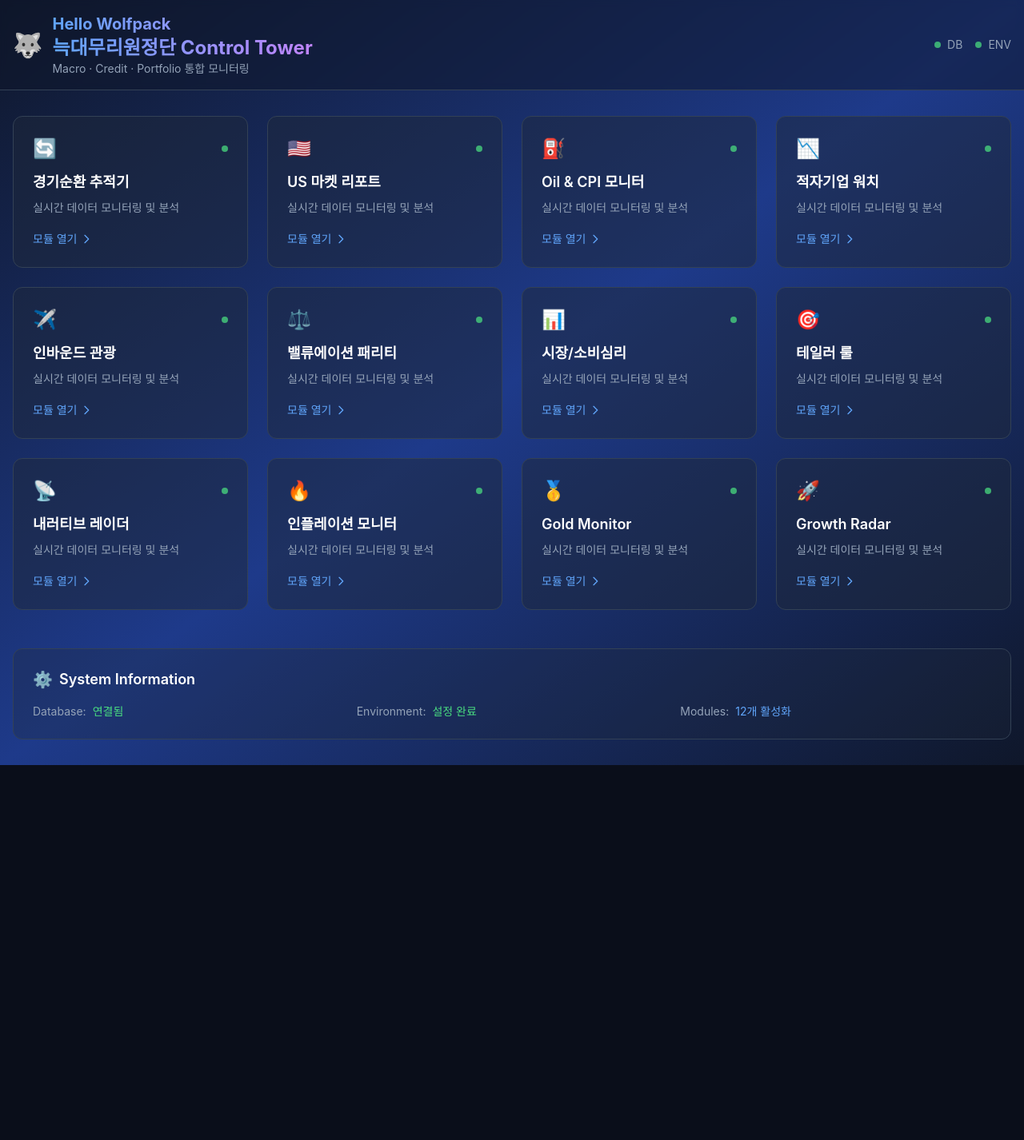
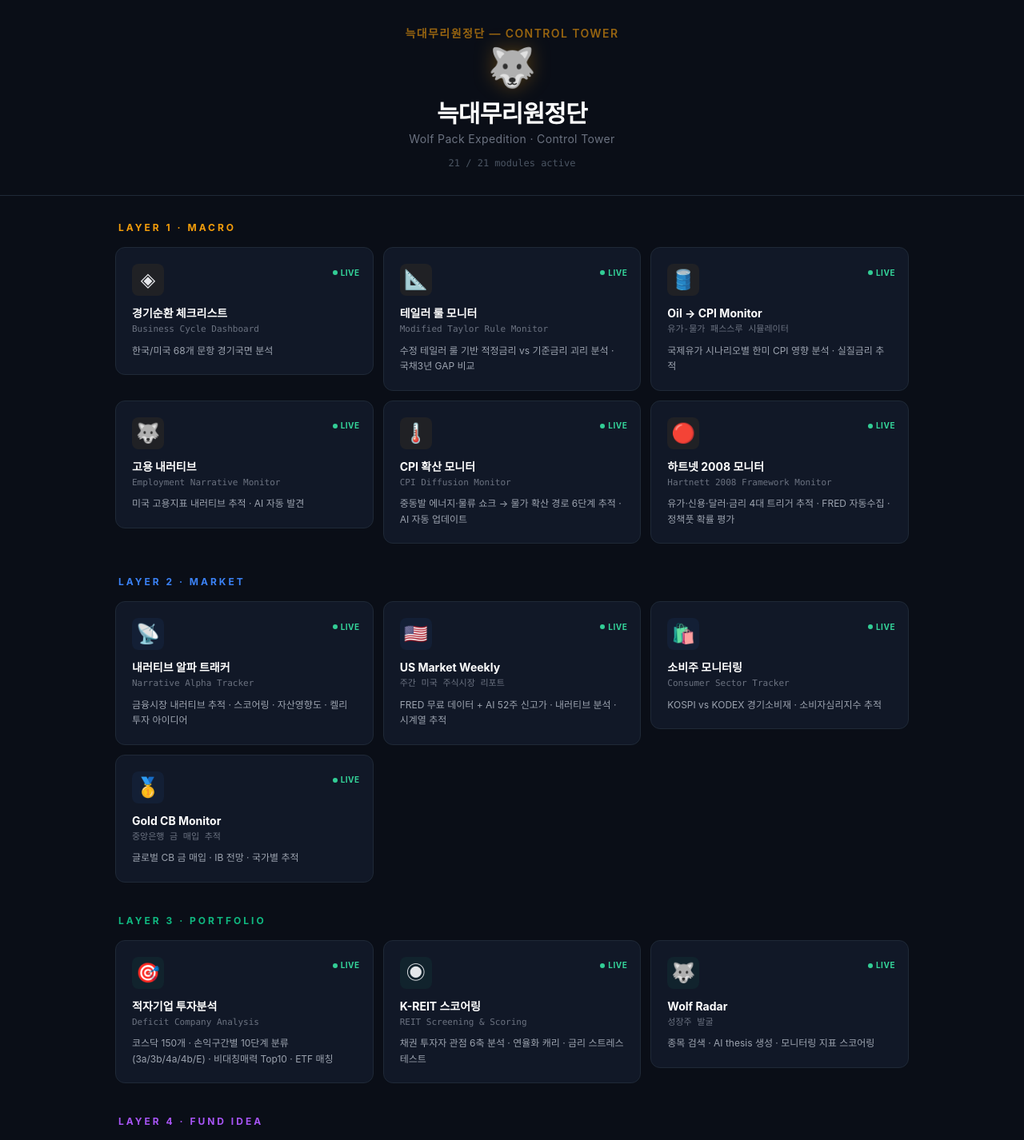
Before and after one commit to mib7514/wolfpack, a Next.js app: page / in a window 1280 px wide. Shown: the top 1426 px of the page at 80% size. Before the commit the page ends 957 px from the top, so only its background shows below. Built offline with nearby package versions, Linux system fonts and the light colour scheme; no server answers; the database is empty.

Commit message:
Revert "[Agent] Added "Hello Wolfpack" h1 tag to the main page header section"
This reverts commit deae7ee4c1b93a72f94efd0df0c8247926297f93.

```diff
--- a/app/page.js
+++ b/app/page.js
@@ -1,153 +1,431 @@
-'use client';
-import { useState, useEffect } from 'react';
-import { createClient } from '@supabase/supabase-js';
+"use client";
 
-const supabase = createClient(
-  process.env.NEXT_PUBLIC_SUPABASE_URL,
-  process.env.NEXT_PUBLIC_SUPABASE_ANON_KEY
-);
+import { useState, useCallback } from "react";
+import Link from "next/link";
 
 const MODULES = [
-  { id: 'business-cycle', name: '경기순환 추적기', emoji: '🔄', path: '/modules/business-cycle', color: 'from-blue-500 to-purple-500' },
-  { id: 'us-market', name: 'US 마켓 리포트', emoji: '🇺🇸', path: '/modules/us-market', color: 'from-green-500 to-teal-500' },
-  { id: 'oil-cpi', name: 'Oil & CPI 모니터', emoji: '⛽', path: '/modules/oil-cpi', color: 'from-amber-500 to-orange-500' },
-  { id: 'deficit-watch', name: '적자기업 워치', emoji: '📉', path: '/modules/deficit-watch', color: 'from-red-500 to-pink-500' },
-  { id: 'inbound-tourism', name: '인바운드 관광', emoji: '✈️', path: '/modules/inbound-tourism', color: 'from-cyan-500 to-blue-500' },
-  { id: 'valuation-parity', name: '밸류에이션 패리티', emoji: '⚖️', path: '/modules/valuation-parity', color: 'from-indigo-500 to-purple-500' },
-  { id: 'market-consumer', name: '시장/소비심리', emoji: '📊', path: '/modules/market-consumer', color: 'from-emerald-500 to-green-500' },
-  { id: 'taylor-rule', name: '테일러 룰', emoji: '🎯', path: '/modules/taylor-rule', color: 'from-violet-500 to-purple-500' },
-  { id: 'narrative-radar', name: '내러티브 레이더', emoji: '📡', path: '/modules/narrative-radar', color: 'from-rose-500 to-pink-500' },
-  { id: 'inflation-monitor', name: '인플레이션 모니터', emoji: '🔥', path: '/modules/inflation-monitor', color: 'from-orange-500 to-red-500' },
-  { id: 'gold-monitor', name: 'Gold Monitor', emoji: '🥇', path: '/modules/gold-monitor', color: 'from-yellow-500 to-amber-500' },
-  { id: 'growth-radar', name: 'Growth Radar', emoji: '🚀', path: '/modules/growth-radar', color: 'from-teal-500 to-cyan-500' },
+  // ─── Layer 1: MACRO ───
+  {
+    id: "business-cycle",
+    name: "경기순환 체크리스트",
+    subtitle: "Business Cycle Dashboard",
+    icon: "◈",
+    description: "한국/미국 68개 문항 경기국면 분석",
+    path: "/modules/business-cycle",
+    layer: "macro",
+    status: "live",
+  },
+  {
+    id: "taylor-rule",
+    name: "테일러 룰 모니터",
+    subtitle: "Modified Taylor Rule Monitor",
+    icon: "📐",
+    description: "수정 테일러 룰 기반 적정금리 vs 기준금리 괴리 분석 · 국채3년 GAP 비교",
+    path: "/taylor-rule",
+    layer: "macro",
+    status: "live",
+  },
+  {
+    id: "oil-cpi",
+    name: "Oil → CPI Monitor",
+    subtitle: "유가-물가 패스스루 시뮬레이터",
+    icon: "🛢️",
+    description: "국제유가 시나리오별 한미 CPI 영향 분석 · 실질금리 추적",
+    path: "/modules/oil-cpi",
+    layer: "macro",
+    status: "live",
+  },
+  {
+    id: "employment-narrative",
+    name: "고용 내러티브",
+    subtitle: "Employment Narrative Monitor",
+    icon: "🐺",
+    description: "미국 고용지표 내러티브 추적 · AI 자동 발견",
+    path: "/modules/employment-narrative",
+    layer: "macro",
+    status: "live",
+  },
+  {
+    id: "inflation-monitor",
+    name: "CPI 확산 모니터",
+    subtitle: "CPI Diffusion Monitor",
+    icon: "🌡️",
+    description: "중동발 에너지·물류 쇼크 → 물가 확산 경로 6단계 추적 · AI 자동 업데이트",
+    path: "/modules/inflation-monitor",
+    layer: "macro",
+    status: "live",
+  },
+  {
+    id: "hartnett-monitor",
+    name: "하트넷 2008 모니터",
+    subtitle: "Hartnett 2008 Framework Monitor",
+    icon: "🔴",
+    description: "유가·신용·달러·금리 4대 트리거 추적 · FRED 자동수집 · 정책풋 확률 평가",
+    path: "/modules/hartnett-monitor",
+    layer: "macro",
+    status: "live",
+  },
+  // ─── Layer 2: MARKET ───
+  {
+    id: "narrative-tracker",
+    name: "내러티브 알파 트래커",
+    subtitle: "Narrative Alpha Tracker",
+    icon: "📡",
+    description: "금융시장 내러티브 추적 · 스코어링 · 자산영향도 · 켈리 투자 아이디어",
+    path: "/modules/narrative-tracker",
+    layer: "market",
+    status: "live",
+  },
+  {
+    id: "us-market",
+    name: "US Market Weekly",
+    subtitle: "주간 미국 주식시장 리포트",
+    icon: "🇺🇸",
+    description: "FRED 무료 데이터 + AI 52주 신고가 · 내러티브 분석 · 시계열 추적",
+    path: "/modules/us-market",
+    layer: "market",
+    status: "live",
+  },
+  {
+    id: "consumer-sector",
+    name: "소비주 모니터링",
+    subtitle: "Consumer Sector Tracker",
+    icon: "🛍️",
+    description: "KOSPI vs KODEX 경기소비재 · 소비자심리지수 추적",
+    path: "/modules/market",
+    layer: "market",
+    status: "live",
+  },
+  {
+    id: "gold-monitor",
+    name: "Gold CB Monitor",
+    subtitle: "중앙은행 금 매입 추적",
+    icon: "🥇",
+    description: "글로벌 CB 금 매입 · IB 전망 · 국가별 추적",
+    path: "/modules/gold-monitor",
+    layer: "market",
+    status: "live",
+  },
+  // ─── Layer 3: PORTFOLIO ───
+  {
+    id: "deficit-analysis",
+    name: "적자기업 투자분석",
+    subtitle: "Deficit Company Analysis",
+    icon: "🎯",
+    description: "코스닥 150개 · 손익구간별 10단계 분류(3a/3b/4a/4b/E) · 비대칭매력 Top10 · ETF 매칭",
+    path: "/modules/deficit-analysis",
+    layer: "portfolio",
+    status: "live",
+  },
+  {
+    id: "reit-scoring",
+    name: "K-REIT 스코어링",
+    subtitle: "REIT Screening & Scoring",
+    icon: "◉",
+    description: "채권 투자자 관점 6축 분석 · 연율화 캐리 · 금리 스트레스 테스트",
+    path: "/modules/reit-scoring",
+    layer: "portfolio",
+    status: "live",
+  },
+  {
+    id: "wolf-radar",
+    name: "Wolf Radar",
+    subtitle: "성장주 발굴",
+    icon: "🐺",
+    description: "종목 검색 · AI thesis 생성 · 모니터링 지표 스코어링",
+    path: "/modules/radar",
+    layer: "portfolio",
+    status: "live",
+  },
+  // ─── Layer 4: FUND IDEA ───
+  {
+    id: "fund-ideas",
+    name: "역목표전환형",
+    subtitle: "BCP-Powered Reverse Target Conversion",
+    icon: "💡",
+    description: "베스트크레딧플러스 기반 원금보존형 · 경과수익 한도 내 주식 투자 전략",
+    path: "/modules/fund-ideas",
+    layer: "fund-idea",
+    status: "live",
+  },
+  {
+    id: "becpl-shield",
+    name: "베크플 MDD Shield",
+    subtitle: "BECPL Drawdown Protector",
+    icon: "🛡️",
+    description: "베스트크레딧플러스 + 만기매칭 구조 마이너스 방어 설계",
+    path: "/modules/becpl-shield",
+    layer: "fund-idea",
+    status: "live",
+  },
+  {
+    id: "barbell-mdd",
+    name: "베크플 바벨 MDD방어형",
+    subtitle: "Barbell MDD Defense Designer",
+    icon: "⚖️",
+    description: "만기매칭 + 베크플 + 장기국채 바벨, 6시나리오 MDD 방어 설계",
+    path: "/modules/barbell-mdd",
+    layer: "fund-idea",
+    status: "live",
+  },
+  // ─── Layer 5: BEST CREDIT PLUS (PIN 보호) ───
+  {
+    id: "alpha-cockpit",
+    name: "Alpha Cockpit",
+    subtitle: "BCP Alpha Generation Dashboard",
+    icon: "🎛️",
+    description: "베스트크레딧플러스 알파 생성 전략 · 포트폴리오 최적화",
+    path: "/modules/alpha-cockpit",
+    layer: "bcp",
+    status: "live",
+  },
+  {
+    id: "duration-commander",
+    name: "Duration Commander",
+    subtitle: "Duration & Rate Strategy",
+    icon: "⏱️",
+    description: "듀레이션 전략 시뮬레이션 · 금리 시나리오별 포지션 설계",
+    path: "/modules/rate-scenario",
+    layer: "bcp",
+    status: "live",
+  },
+  {
+    id: "regime-detector",
+    name: "Regime Detector",
+    subtitle: "Market Regime Classification",
+    icon: "🔬",
+    description: "시장 국면 자동 분류 · 레짐 전환 감지 · 전략 스위칭",
+    path: "/modules/regime-detector",
+    layer: "bcp",
+    status: "live",
+  },
+    // ─── Layer 6: RA ───
+  {
+    id: "ra-yield",
+    name: "금리차트",
+    subtitle: "Research Assistant",
+    icon: "📊",
+    description: "PT용 금리·크레딧 스프레드 차트 생성 도구",
+    path: "/modules/ra",
+    layer: "ra",
+    status: "live",
+  },
+  {
+    id: "ra-cpi",
+    name: "CPI 차트",
+    subtitle: "US & Korea CPI Monitor",
+    icon: "🌡️",
+    description: "미국·한국 CPI YoY/MoM 추이 · FRED/ECOS 연동",
+    path: "/modules/ra-cpi",
+    layer: "ra",
+    status: "live",
+  },
 ];
 
-function StatusDot({ status }) {
-  const colors = {
-    active: 'bg-green-400',
-    warning: 'bg-yellow-400',
-    error: 'bg-red-400',
-    unknown: 'bg-gray-400'
-  };
-  return <div className={`w-2 h-2 rounded-full ${colors[status]} animate-pulse`} />;
-}
+const LAYERS = [
+  { id: "macro", label: "Layer 1 · MACRO", color: "#f59e0b" },
+  { id: "market", label: "Layer 2 · MARKET", color: "#3b82f6" },
+  { id: "portfolio", label: "Layer 3 · PORTFOLIO", color: "#10b981" },
+  { id: "fund-idea", label: "Layer 4 · FUND IDEA", color: "#a855f7" },
+  { id: "bcp", label: "Layer 5 · BEST CREDIT PLUS", color: "#ec4899", locked: true },
+  { id: "ra", label: "Layer 6 · RA", color: "#0046ff" },
+];
 
 export default function ControlTower() {
-  const [systemStatus, setSystemStatus] = useState({});
+  const liveCount = MODULES.filter((m) => m.status === "live").length;
+  const totalCount = MODULES.length;
 
-  useEffect(() => {
-    checkSystemStatus();
-  }, []);
+  // BCP PIN state
+  const [bcpUnlocked, setBcpUnlocked] = useState(false);
+  const [showPinModal, setShowPinModal] = useState(false);
+  const [pinInput, setPinInput] = useState("");
+  const [pinError, setPinError] = useState("");
 
-  const checkSystemStatus = async () => {
-    const status = {};
+  const handlePinSubmit = useCallback(() => {
+    if (pinInput === "bcplus") {
+      setBcpUnlocked(true);
+      setShowPinModal(false);
+      setPinInput("");
+      setPinError("");
+      sessionStorage.setItem("wolfpack_bcp_unlocked", "true");
+    } else {
+      setPinError("PIN이 일치하지 않습니다");
+    }
+  }, [pinInput]);
 
-    // Check Supabase connection
-    try {
-      const { data, error } = await supabase.from('cycle_data').select('*').limit(1);
-      status.database = error ? 'error' : 'active';
-    } catch {
-      status.database = 'error';
+  // Check session on mount
+  useState(() => {
+    if (typeof window !== "undefined" && sessionStorage.getItem("wolfpack_bcp_unlocked") === "true") {
+      setBcpUnlocked(true);
     }
-
-    // Check environment variables
-    status.env = (process.env.NEXT_PUBLIC_SUPABASE_URL && process.env.NEXT_PUBLIC_SUPABASE_ANON_KEY)
-      ? 'active' : 'warning';
-
-    setSystemStatus(status);
-  };
+  });
 
   return (
-    <div className="min-h-screen bg-gradient-to-br from-slate-900 via-blue-900 to-slate-900 text-white">
-      {/* Header */}
-      <header className="border-b border-slate-700 bg-slate-900/50 backdrop-blur-sm sticky top-0 z-50">
-        <div className="max-w-7xl mx-auto px-4 py-4">
-          <div className="flex items-center justify-between">
-            <div className="flex items-center space-x-3">
-              <div className="text-3xl">🐺</div>
-              <div>
-                <h1 className="text-xl font-bold bg-gradient-to-r from-blue-400 to-purple-400 bg-clip-text text-transparent">
-                  Hello Wolfpack
-                </h1>
-                <h1 className="text-2xl font-bold bg-gradient-to-r from-blue-400 to-purple-400 bg-clip-text text-transparent">
-                  늑대무리원정단 Control Tower
-                </h1>
-                <p className="text-sm text-slate-400">Macro · Credit · Portfolio 통합 모니터링</p>
-              </div>
-            </div>
-            <div className="flex items-center space-x-4">
-              <div className="flex items-center space-x-2">
-                <StatusDot status={systemStatus.database} />
-                <span className="text-sm text-slate-400">DB</span>
-              </div>
-              <div className="flex items-center space-x-2">
-                <StatusDot status={systemStatus.env} />
-                <span className="text-sm text-slate-400">ENV</span>
-              </div>
+    <div className="min-h-screen bg-[#0a0e17] text-gray-200">
+      {/* PIN Modal */}
+      {showPinModal && (
+        <div className="fixed inset-0 bg-black/70 backdrop-blur-sm flex items-center justify-center z-50" onClick={() => setShowPinModal(false)}>
+          <div className="bg-[#111827] border border-pink-500/30 rounded-2xl p-6 w-80 shadow-2xl" onClick={e => e.stopPropagation()}>
+            <h3 className="text-base font-bold text-white mb-1">🔐 BCP Layer Access</h3>
+            <p className="text-xs text-gray-500 mb-4">베스트크레딧플러스 레이어는 관리자 전용입니다</p>
+            <input
+              type="password"
+              placeholder="PIN 입력"
+              value={pinInput}
+              onChange={e => setPinInput(e.target.value)}
+              onKeyDown={e => e.key === "Enter" && handlePinSubmit()}
+              className="w-full px-4 py-2.5 bg-black/40 border border-gray-700 rounded-lg text-center text-lg tracking-[0.3em] text-white outline-none focus:border-pink-500/50"
+              autoFocus
+            />
+            {pinError && <p className="text-red-400 text-xs text-center mt-2">{pinError}</p>}
+            <div className="flex gap-2 mt-4">
+              <button onClick={() => setShowPinModal(false)} className="flex-1 py-2 border border-gray-700 rounded-lg text-gray-500 text-xs">취소</button>
+              <button onClick={handlePinSubmit} className="flex-1 py-2 bg-pink-600 rounded-lg text-white text-xs font-bold">인증</button>
             </div>
           </div>
         </div>
+      )}
+
+      {/* Header */}
+      <header className="border-b border-gray-800 px-6 py-8 text-center">
+        <div className="flex items-center justify-center gap-3 mb-2">
+          <span className="text-sm text-amber-500/60 tracking-widest uppercase font-semibold">
+            늑대무리원정단 — Control Tower
+          </span>
+        </div>
+        <div className="text-5xl mb-4 drop-shadow-[0_0_12px_rgba(245,158,11,0.3)]">
+          🐺
+        </div>
+        <h1 className="text-3xl font-extrabold text-white tracking-tight mb-1">
+          늑대무리원정단
+        </h1>
+        <p className="text-sm text-gray-500 tracking-wide">
+          Wolf Pack Expedition · Control Tower
+        </p>
+        <p className="text-xs text-gray-600 mt-3 font-mono">
+          {liveCount} / {totalCount} modules active
+        </p>
       </header>
 
-      {/* Main Content */}
-      <main className="max-w-7xl mx-auto px-4 py-8">
-        <div className="grid grid-cols-1 md:grid-cols-2 lg:grid-cols-3 xl:grid-cols-4 gap-6">
-          {MODULES.map((module) => (
-            <div key={module.id} className="group">
-              <div className="relative overflow-hidden rounded-xl bg-slate-800/50 border border-slate-700 hover:border-blue-500/50 transition-all duration-300 hover:shadow-xl hover:shadow-blue-500/10">
-                <div className={`absolute inset-0 bg-gradient-to-br ${module.color} opacity-0 group-hover:opacity-10 transition-opacity duration-300`} />
-                <div className="relative p-6">
-                  <div className="flex items-center justify-between mb-3">
-                    <div className="text-2xl">{module.emoji}</div>
-                    <StatusDot status="active" />
-                  </div>
-                  <h3 className="font-semibold text-lg mb-2 group-hover:text-blue-400 transition-colors">
-                    {module.name}
-                  </h3>
-                  <p className="text-sm text-slate-400 mb-4">
-                    실시간 데이터 모니터링 및 분석
-                  </p>
-                  <a
-                    href={module.path}
-                    className="inline-flex items-center text-sm text-blue-400 hover:text-blue-300 transition-colors"
+      {/* Module Grid by Layer */}
+      <main className="max-w-5xl mx-auto px-4 py-8 space-y-10">
+        {LAYERS.map((layer) => {
+          const layerModules = MODULES.filter((m) => m.layer === layer.id);
+          if (layerModules.length === 0) return null;
+
+          const isLocked = layer.locked && !bcpUnlocked;
+
+          return (
+            <section key={layer.id}>
+              <div className="flex items-center gap-2 mb-4">
+                <h2
+                  className="text-xs font-bold tracking-[0.25em] uppercase pl-1"
+                  style={{ color: layer.color }}
+                >
+                  {layer.label}
+                </h2>
+                {layer.locked && (
+                  <button
+                    onClick={() => {
+                      if (bcpUnlocked) {
+                        setBcpUnlocked(false);
+                        sessionStorage.removeItem("wolfpack_bcp_unlocked");
+                      } else {
+                        setShowPinModal(true);
+                      }
+                    }}
+                    className="text-xs px-2 py-0.5 rounded-full border transition-colors"
+                    style={{
+                      borderColor: bcpUnlocked ? "rgba(236,72,153,0.4)" : "rgba(107,114,128,0.3)",
+                      color: bcpUnlocked ? "#ec4899" : "#6b7280",
+                      background: bcpUnlocked ? "rgba(236,72,153,0.08)" : "transparent",
+                    }}
                   >
-                    모듈 열기
-                    <svg className="w-4 h-4 ml-1" fill="none" stroke="currentColor" viewBox="0 0 24 24">
-                      <path strokeLinecap="round" strokeLinejoin="round" strokeWidth={2} d="M9 5l7 7-7 7" />
-                    </svg>
-                  </a>
+                    {bcpUnlocked ? "🔓" : "🔒"}
+                  </button>
+                )}
+              </div>
+              {isLocked ? (
+                <div
+                  onClick={() => setShowPinModal(true)}
+                  className="rounded-xl border border-dashed border-gray-700 bg-[#0d1117] p-8 text-center cursor-pointer hover:border-pink-500/30 transition-colors"
+                >
+                  <div className="text-3xl mb-3">🔒</div>
+                  <div className="text-sm text-gray-500 font-mono">PIN 인증 필요</div>
+                  <div className="text-xs text-gray-600 mt-1">클릭하여 잠금 해제</div>
                 </div>
-              </div>
-            </div>
-          ))}
-        </div>
+              ) : (
+                <div className="grid grid-cols-1 sm:grid-cols-2 lg:grid-cols-3 gap-3">
+                  {layerModules.map((mod) => (
+                    <ModuleCard key={mod.id} module={mod} layerColor={layer.color} />
+                  ))}
+                </div>
+              )}
+            </section>
+          );
+        })}
+      </main>
 
-        {/* System Info */}
-        <div className="mt-12 bg-slate-800/30 border border-slate-700 rounded-xl p-6">
-          <h2 className="text-lg font-semibold mb-4 flex items-center">
-            <span className="text-xl mr-2">⚙️</span>
-            System Information
-          </h2>
-          <div className="grid grid-cols-1 md:grid-cols-2 lg:grid-cols-3 gap-4 text-sm">
-            <div>
-              <span className="text-slate-400">Database:</span>
-              <span className={`ml-2 ${systemStatus.database === 'active' ? 'text-green-400' : 'text-red-400'}`}>
-                {systemStatus.database === 'active' ? '연결됨' : '연결 실패'}
-              </span>
-            </div>
-            <div>
-              <span className="text-slate-400">Environment:</span>
-              <span className={`ml-2 ${systemStatus.env === 'active' ? 'text-green-400' : 'text-yellow-400'}`}>
-                {systemStatus.env === 'active' ? '설정 완료' : '일부 누락'}
-              </span>
-            </div>
-            <div>
-              <span className="text-slate-400">Modules:</span>
-              <span className="ml-2 text-blue-400">{MODULES.length}개 활성화</span>
-            </div>
-          </div>
-        </div>
-      </main>
+      {/* Footer */}
+      <footer className="border-t border-gray-800/50 py-6 text-center">
+        <p className="text-xs text-gray-600 font-mono">
+          늑대무리원정단 v2.2.1
+          <span className="text-gray-700 mx-1">·</span>
+          Macro · Market · Portfolio · Fund Idea · BCP · RA
+        </p>
+      </footer>
     </div>
   );
 }
+
+function ModuleCard({ module, layerColor }) {
+  const isLive = module.status === "live";
+
+  const card = (
+    <div
+      className={`
+        relative group rounded-xl border p-5 transition-all duration-200
+        ${
+          isLive
+            ? "border-gray-800 bg-[#111827] hover:border-gray-700 hover:bg-[#151e2e] cursor-pointer"
+            : "border-gray-800/50 bg-[#0d1117] opacity-50 cursor-default"
+        }
+      `}
+    >
+      {/* Status badge */}
+      <div className="absolute top-4 right-4">
+        {isLive ? (
+          <span className="inline-flex items-center gap-1 text-[10px] font-bold tracking-wider uppercase text-emerald-400">
+            <span className="w-1.5 h-1.5 bg-emerald-400 rounded-full animate-pulse" />
+            LIVE
+          </span>
+        ) : (
+          <span className="text-[10px] font-bold tracking-wider uppercase text-gray-600">
+            PLANNED
+          </span>
+        )}
+      </div>
+
+      {/* Icon */}
+      <div
+        className="text-2xl mb-3 w-10 h-10 flex items-center justify-center rounded-lg"
+        style={{ backgroundColor: `${layerColor}10` }}
+      >
+        {module.icon}
+      </div>
+
+      {/* Title */}
+      <h3 className="text-sm font-bold text-white mb-0.5">{module.name}</h3>
+      <p className="text-[11px] text-gray-500 mb-2 font-mono">{module.subtitle}</p>
+
+      {/* Description */}
+      <p className="text-xs text-gray-400 leading-relaxed">{module.description}</p>
+    </div>
+  );
+
+  if (isLive) {
+    return <Link href={module.path}>{card}</Link>;
+  }
+
+  return card;
+}
```
